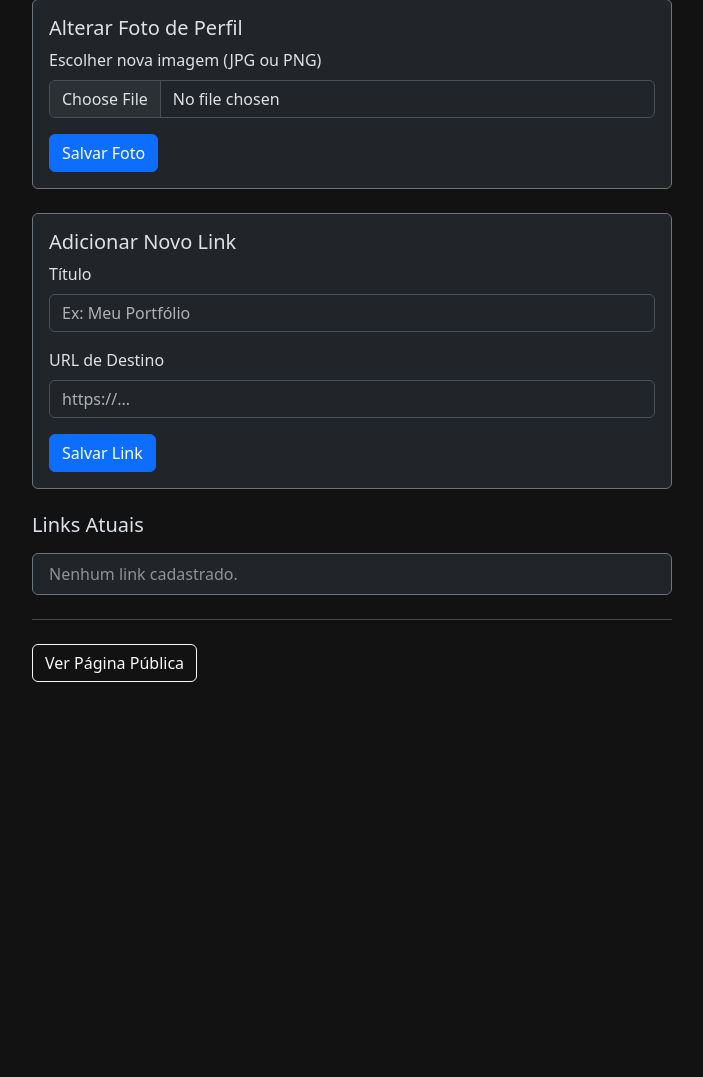
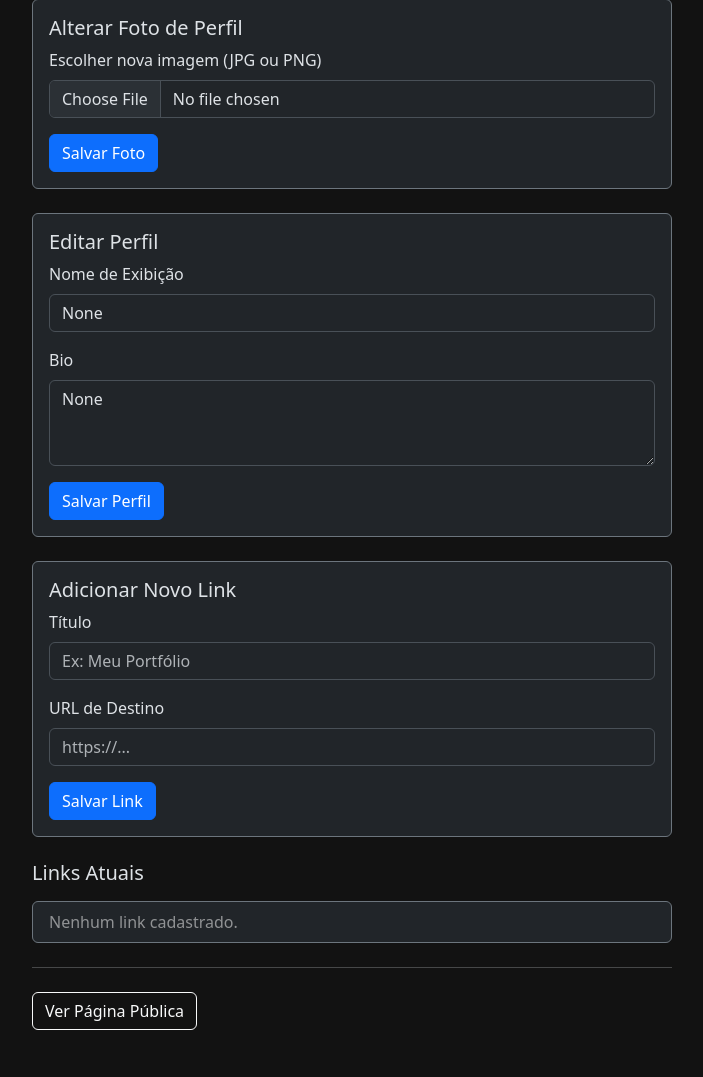
Before and after one commit to JoaoSandovall/Agregador_Links, a Flask app: page /admin in a window 1280 px wide. Shown: the part 163-1240 px from the top of the page, without its empty margins (288-991 px from the left). Before the commit the page ends 845 px from the top, so only its background shows below. Run offline with Flask 3, Linux system fonts and the light colour scheme; the visitor is signed in with stand-in values (Sample User, id 1); data that the repository does not hold is empty.

Commit message:
Adicionando funcionalidade de editar perfil (bio e nome)

```diff
--- a/app.py
+++ b/app.py
@@ -199,6 +199,21 @@ def upload_imagem():
 
     return redirect(url_for('admin_page'))
 
+@app.route('/admin/update_profile', methods=['POST'])
+@login_required
+def update_profile():
+    novo_nome = request.form.get('nome_de_exibicao')
+    nova_bio = request.form.get('bio')
+
+    current_user.nome_de_exibicao = novo_nome
+    current_user.bio = nova_bio
+
+    db.session.commit()
+
+    flash('perfil atualizado com sucesso!', 'success')
+
+    return redirect(url_for('admin_page'))
+
 @app.route('/admin/update/<int:link_id>', methods=['POST'])
 @login_required
 def update_link(link_id):
--- a/templates/admin.html
+++ b/templates/admin.html
@@ -33,6 +33,31 @@
             <input class="form-control" type="file" id="imagem" name="imagem" accept="image/png, image/jpeg">
           </div>
           <button type="submit" class="btn btn-primary">Salvar Foto</button>
+        </form>
+      </div>
+    </div>
+
+    <div class="card bg-dark border-secondary mb-4">
+      <div class="card-body">
+        <h5 class="card-title">Editar Perfil</h5>
+        <form action="{{ url_for('update_profile') }}" method="POST">
+          <div class="mb-3">
+            <label for="nome_de_exibicao" class="form-label">Nome de Exibição</label>
+            <input type="text"
+                   class="form-control"
+                   id="nome_de_exibicao"
+                   name="nome_de_exibicao"
+                   value="{{ usuario.nome_de_exibicao }}"
+                   required>
+          </div>
+          <div class="mb-3">
+            <label for="bio" class="form-label">Bio</label>
+            <textarea class="form-control"
+                      id="bio"
+                      name="bio"
+                      rows="3">{{ usuario.bio }}</textarea>
+          </div>
+          <button type="submit" class="btn btn-primary">Salvar Perfil</button>
         </form>
       </div>
     </div>
@@ -81,8 +106,6 @@
       Ver Página Pública
     </a>
 
-  </div>
-
-  <script src="https://cdn.jsdelivr.net/npm/bootstrap@5.3.3/dist/js/bootstrap.bundle.min.js"></script>
+  </div> <script src="https://cdn.jsdelivr.net/npm/bootstrap@5.3.3/dist/js/bootstrap.bundle.min.js"></script>
 </body>
 </html>
```
